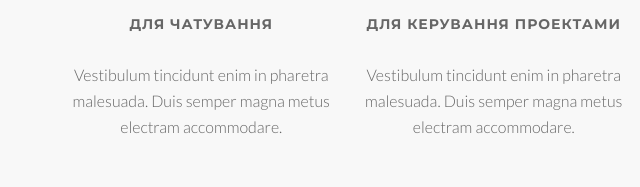
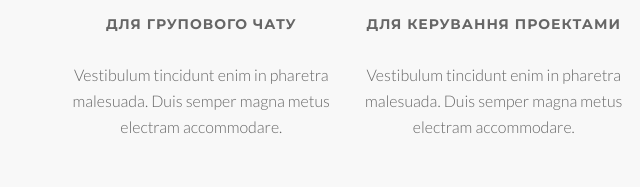
Before and after one commit to darchukoleksandr/GroupDynamic, a plain HTML site: page index.html in a window 1280 px wide. Shown: the part 1144-1331 px from the top of the page, 0-640 px from the left. Drawn offline with Linux system fonts and the light colour scheme.

Commit message:
minor text fixes

```diff
--- a/index.html
+++ b/index.html
@@ -48,7 +48,7 @@
           <li class="dropdown">
             <a href="#" class="dropdown-toggle" data-toggle="dropdown">Категорії <b class="caret"></b></a>
             <ul class="dropdown-menu">
-              <li><a href="category_viktor.html">Для чатування</a></li>
+              <li><a href="category_viktor.html">Для групового чату</a></li>
               <li><a href="#">Для керування проектами</a></li>
               <li><a href="#">Для групової розробки</a></li>
               <li><a href="category_alex.html">Універсальні сервіси</a></li>
@@ -107,7 +107,7 @@
                     <img src="assets/img/icons/service-icon-1.png" alt="" />
                   </div>
                   <div class="service-desc">
-                    <h5>Для чатування</h5>
+                    <h5>Для групового чату</h5>
                     <p>Vestibulum tincidunt enim in pharetra malesuada. Duis semper magna metus electram accommodare.</p>
                   </div>
                 </div>
@@ -188,7 +188,7 @@
           <div class="wow bounceInUp" data-wow-delay="0.2s">
             <div class="team boxed-grey">
               <div class="inner">
-                <h5>Швидкий Віктор</h5>-
+                <h5>Швидкий Віктор</h5>
                 <p class="subtitle">Back-End Developer</p>
                 <div class="avatar"><img src="assets/img/team/1.jpg" alt="" class="img-responsive img-circle" /></div>
               </div>
```
